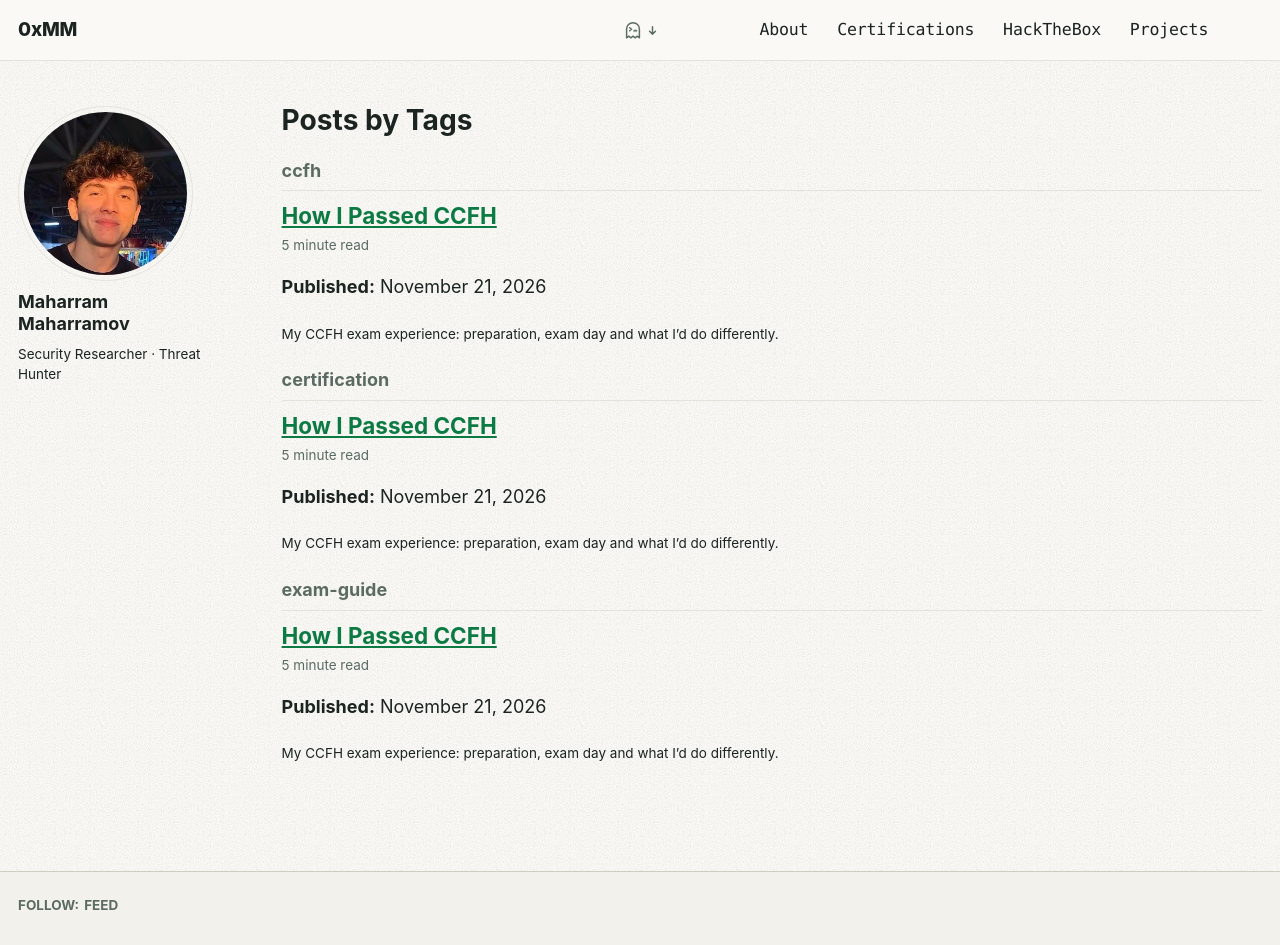
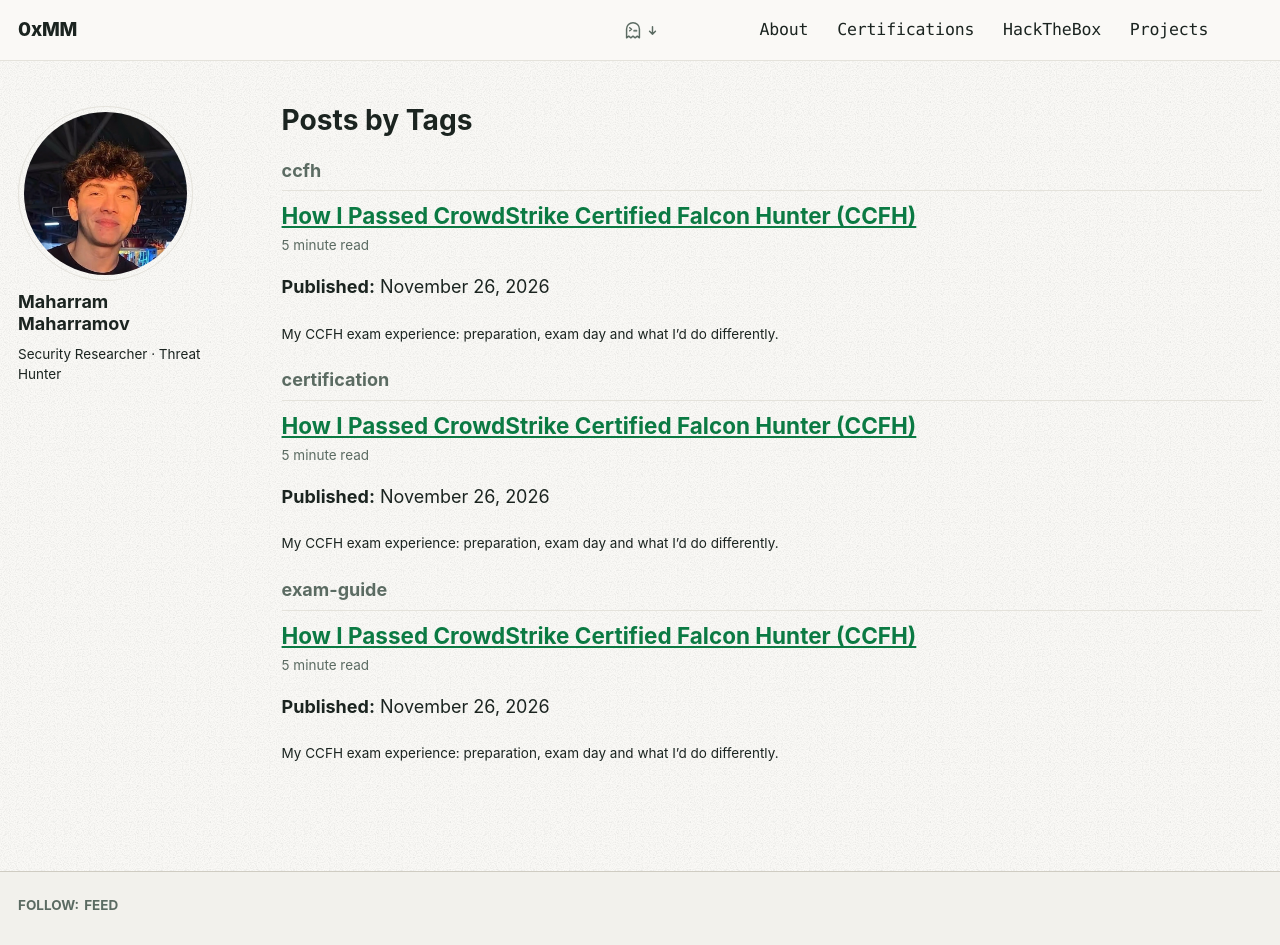
Before and after one commit to mmaharramm/mmaharramm.github.io, a Jekyll site: the page built from _pages/tag-archive.html, in a window 1280 px wide and 945 px high. Built offline with Jekyll 4.4.1, drawn with Linux system fonts in a browser that asks for light colours.

Commit message:
Update title and date for CCFH post

```diff
--- a/_posts/2026-11-21-how-i-passed-ccfh.md
+++ b/_posts/2026-11-21-how-i-passed-ccfh.md
@@ -1,6 +1,6 @@
 ---
-title: "How I Passed CCFH"
-date: 2026-11-21
+title: "How I Passed CrowdStrike Certified Falcon Hunter (CCFH)"
+date: 2026-11-26
 categories: [certs]
 tags: [certification, exam-guide, ccfh]
 cert: "CCFH"          # links this guide to the CCFH tile and certificate page
```
